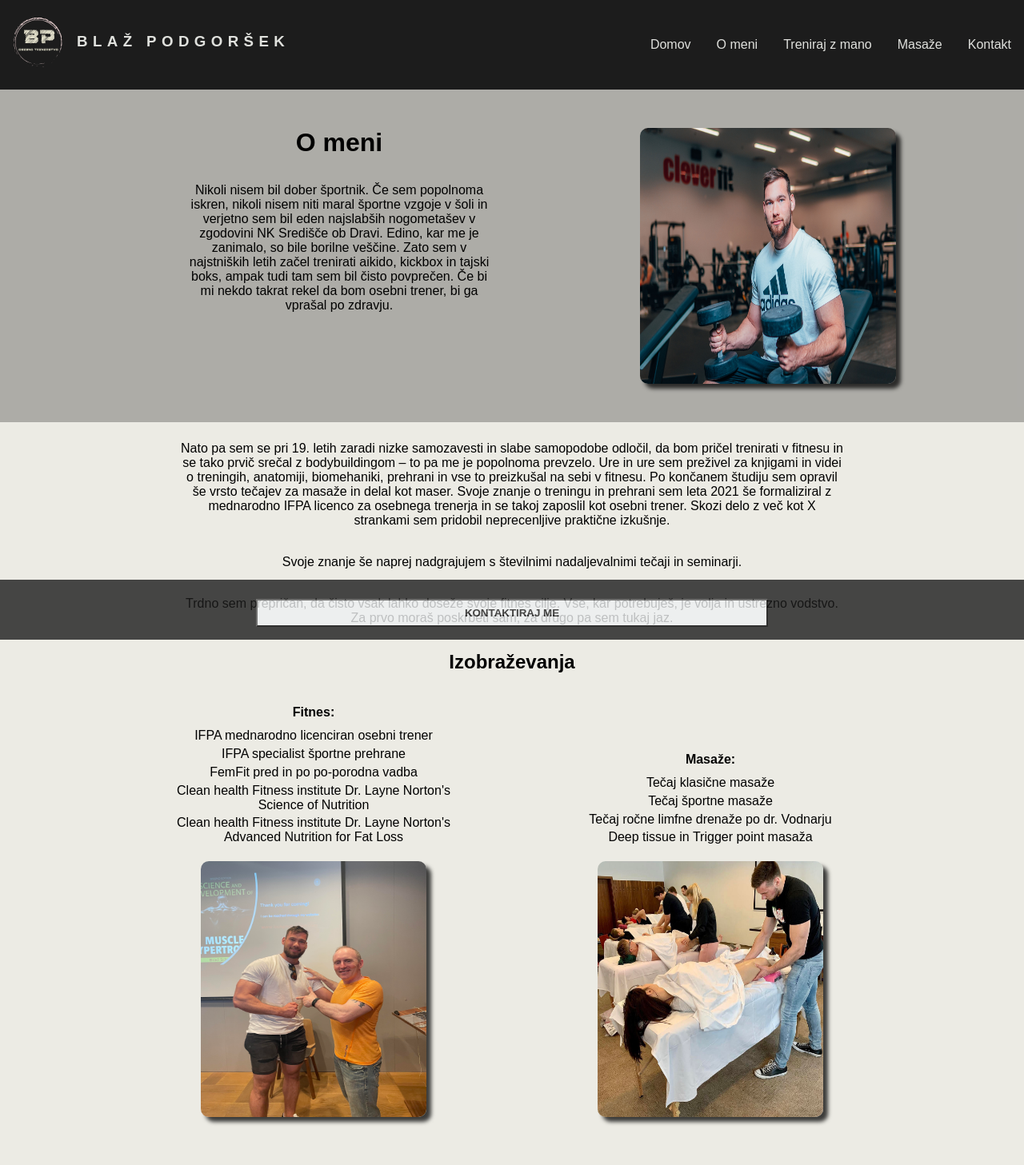
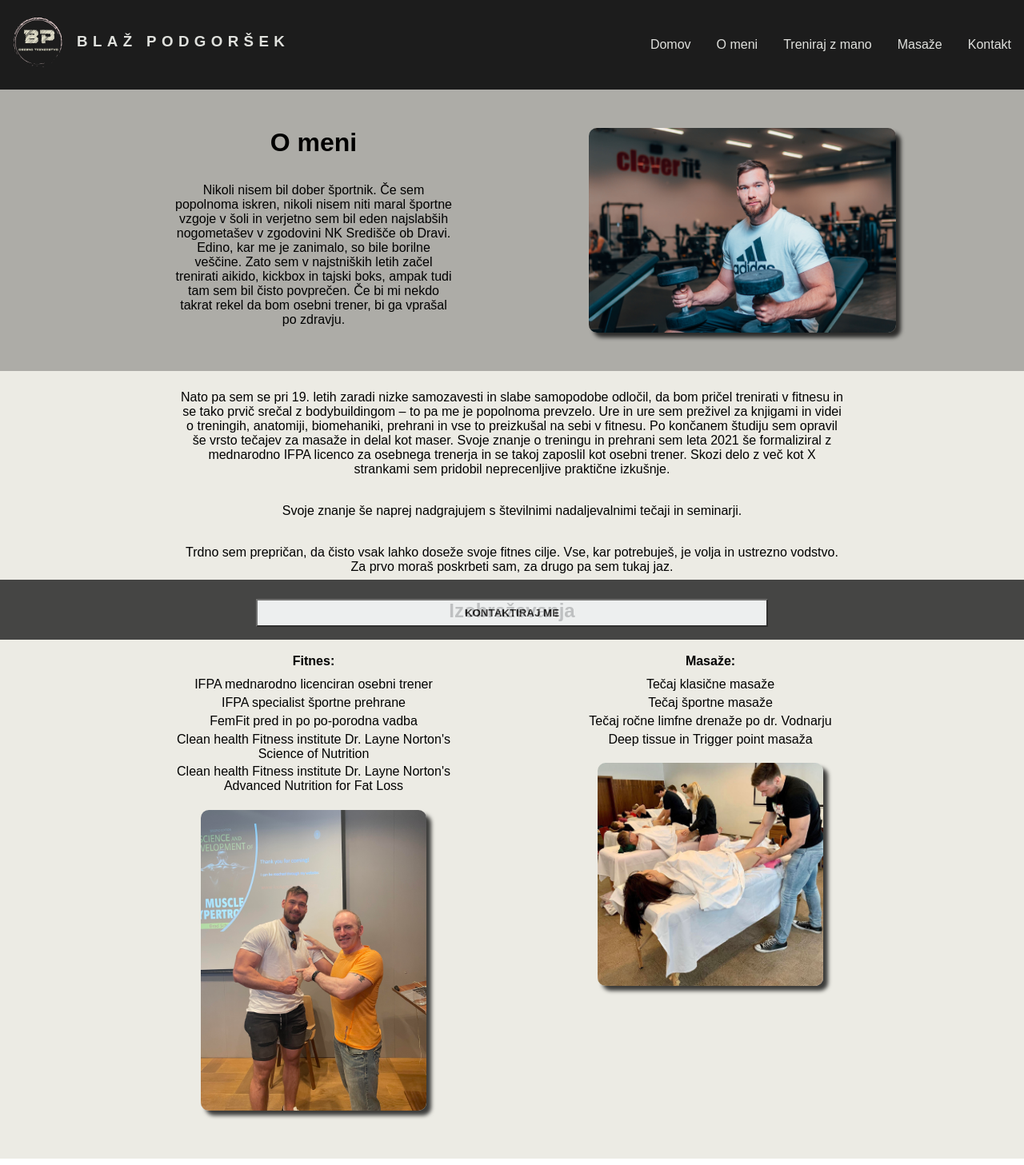
Before and after one commit to Tom1y/personal-trainer, a React (Create React App) app: page /jaz in a window 1280 px wide. Shown: the whole page at 80% size. Built offline with nearby package versions, Linux system fonts and the light colour scheme; a web font is replaced by a local one.

Commit message:
fixed img scaling

```diff
--- a/src/components/AboutMe.css
+++ b/src/components/AboutMe.css
@@ -22,21 +22,23 @@
 }
 
 .aboutMe-img {
-  width: 90%;
+  max-width: 90%;
   border-radius: 10px;
   margin-bottom: 3rem;
   margin-top: 1rem;
-  height: 15rem;
+  /* height: 15rem; */
+  height: auto;
   -webkit-box-shadow: 6px 6px 5px 0px rgba(0, 0, 0, 0.75);
   -moz-box-shadow: 6px 6px 5px 0px rgba(0, 0, 0, 0.75);
   box-shadow: 6px 6px 5px 0px rgba(0, 0, 0, 0.75);
 }
 .education-img {
-  width: 90%;
+  max-width: 90%;
   border-radius: 10px;
   margin-bottom: 3rem;
   margin-top: 1rem;
-  height: 15rem;
+  /* height: 15rem; */
+  height: auto;
   -webkit-box-shadow: 6px 6px 5px 0px rgba(0, 0, 0, 0.75);
   -moz-box-shadow: 6px 6px 5px 0px rgba(0, 0, 0, 0.75);
   box-shadow: 6px 6px 5px 0px rgba(0, 0, 0, 0.75);
@@ -72,33 +74,37 @@
 }
 @media (min-width: 400px) {
   .aboutMe-img {
-    width: 65%;
+    max-width: 70%;
   }
   .education-img {
-    width: 65%;
+    max-width: 70%;
   }
 }
 @media (min-width: 600px) {
   .education-img {
-    height: 20rem;
-    width: 50%;
+    /* height: 20rem; */
+    height: auto;
+    max-width: 50%;
   }
   .aboutMe-img {
-    width: 50%;
+    max-width: 50%;
+    height: auto;
   }
 }
 
 @media (min-width: 1000px) {
   .aboutMe-img {
-    height: 20rem;
-    width: 25%;
+    /* height: 20rem; */
+    height: auto;
+    max-width: 30%;
     margin-right: 10rem;
     margin-left: -3rem;
   }
 
   .education-img {
-    height: 20rem;
-    width: 80%;
+    /* height: 20rem; */
+    height: auto;
+    max-width: 80%;
   }
 
   .AboutMe p {
@@ -115,7 +121,7 @@
     display: flex;
     justify-content: center;
     gap: 5rem;
-    align-items: flex-end;
+    align-items: flex-start;
     margin-top: 1rem;
   }
 
--- a/src/components/AllPrograms.css
+++ b/src/components/AllPrograms.css
@@ -8,7 +8,7 @@
 }
 
 .AllPrograms-img {
-  width: 70%;
+  max-width: 80%;
   border-radius: 10px;
   display: flex;
   margin: 2rem auto;
@@ -73,6 +73,7 @@ h3 {
 
 @media (min-width: 1000px) {
   .AllPrograms-img {
-    width: 50%;
+    max-width: 50%;
+    height: auto;
   }
 }
--- a/src/components/Contact.css
+++ b/src/components/Contact.css
@@ -19,6 +19,7 @@
 
 .contact-background {
   background-color: #ecebe4;
+  height: 100vh;
 }
 
 .contact-img {
@@ -46,6 +47,7 @@
   display: flex;
   flex-direction: column;
   text-align: center;
+  height: 100vh;
 }
 
 .contact-form {
@@ -62,7 +64,6 @@
     display: flex;
     flex-direction: row;
     gap: 2rem;
-    height: 60rem;
     width: 90%;
     margin: auto;
   }
@@ -73,7 +74,7 @@
   }
 
   .contact-form {
-    /* margin-top: 15.5rem; */
+    margin-top: 17rem;
     margin-right: 1rem;
     width: 65%;
   }
--- a/src/components/Header.css
+++ b/src/components/Header.css
@@ -26,8 +26,9 @@
 }
 
 .main-img {
-  width: 100%;
-  height: 30%;
+  max-width: 100%;
+  /* height: 30%; */
+  height: auto;
   justify-content: center;
   border-radius: 5px;
   -webkit-box-shadow: 6px 6px 5px 0px rgba(0, 0, 0, 0.75);
@@ -116,8 +117,11 @@
   }
 
   .main-img {
-    width: 45%;
-    height: 40rem;
+    /* width: 45%; */
+    max-width: 50%;
+    height: 32rem;
+
+    /* height: 40rem; */
   }
 
   .main-btn {
--- a/src/components/Massage.css
+++ b/src/components/Massage.css
@@ -19,7 +19,7 @@
 }
 
 .massage-img {
-  width: 90%;
+  max-width: 100%;
   /* height: rem; */
   border-radius: 10px;
   margin-bottom: 1.5rem;
@@ -55,8 +55,9 @@
   }
 
   .massage-img {
-    width: 40%;
-    height: 19rem;
+    max-width: 40%;
+    /* height: 19rem; */
+    height: auto;
   }
 
   .massage-card {
--- a/src/components/Program.css
+++ b/src/components/Program.css
@@ -24,9 +24,10 @@
 }
 
 .programi-img {
-  width: 100%;
+  max-width: 100%;
   /* margin: auto; */
-  height: 18rem;
+  /* height: 18rem; */
+  height: auto;
   border-radius: 5px;
   margin-top: 0.7rem;
   -webkit-box-shadow: 6px 6px 5px 0px rgba(0, 0, 0, 0.75);
@@ -38,7 +39,7 @@
   background-color: #1c1c1c;
   color: #ecebe4;
   border: none;
-  padding: 0.7rem 6rem;
+  padding: 0.7rem 5rem;
   margin-top: 1rem;
   margin-bottom: 2rem;
   font-weight: bold;
@@ -56,13 +57,13 @@
 
 @media (min-width: 550px) {
   .programi-img {
-    width: 70%;
+    max-width: 70%;
   }
 }
 
 @media (min-width: 700px) {
   .programi-img {
-    width: 70%;
+    max-width: 70%;
   }
 
   .program-cards {
@@ -88,7 +89,7 @@
   }
 
   .programi-img {
-    width: 100%;
+    max-width: 100%;
     margin: 1rem auto;
   }
 }
--- a/src/components/Program.js
+++ b/src/components/Program.js
@@ -49,7 +49,7 @@ export default function Programi() {
         </div>
         <div className="programi-card">
           <img
-            src="./images/trening3.jpg"
+            src="./images/trening4.jpg"
             alt="trening"
             className="programi-img"
           ></img>
```
